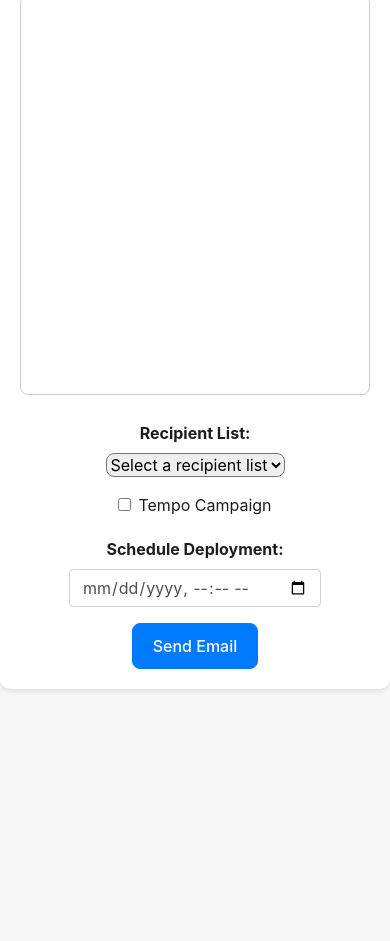
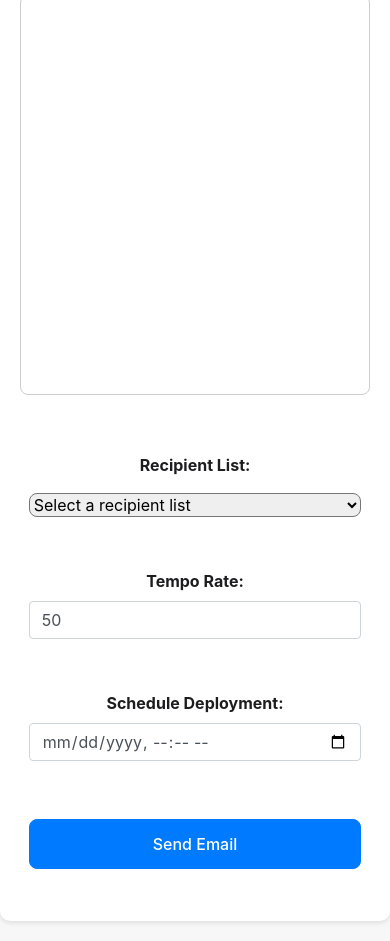
Before and after one commit to inboxinstinct/sparkpost-manager, a website: page public/deployment.html in a window 390 px wide. Shown: the part 478-1419 px from the top of the page. Before the commit the page ends 1187 px from the top, so only its background shows below. Drawn offline with nearby package versions, Linux system fonts and the light colour scheme; no server answers.

Commit message:
design fixes

```diff
--- a/public/deployment.html
+++ b/public/deployment.html
@@ -14,7 +14,7 @@
 
     }
     .deployment-container {
-        max-width: 900px;
+        max-width: 1000px;
         background-color: #fff;
         padding: 20px;
         border-radius: 10px;
@@ -91,20 +91,40 @@
 
     .email-deployment-row {
     display: flex;
-    max-width: 900px;
+    max-width: 95%;
     justify-content: space-between;
-    align-items: center;
-    margin-top: 3rem; /* Adjust the margin as needed */
+    align-items: stretch;
+    margin: 1rem auto;
 }
 
 .email-deployment-column {
-    flex: 1; /* Ensures that the column takes up equal space */
-    padding-right: 1rem; /* Adds some spacing between the two columns */
+    flex: 1;
+    padding: 0 1rem;
+    display: flex;
+    justify-content: center;
+    align-items: center;
 }
 
-.email-deployment-column-button {
-   /* flex-basis: auto; */ /* Allows the button column to adjust based on content size */
-    padding-left: 1rem; /* Ensures spacing between the columns is maintained */
+.email-deployment-item {
+    text-align: center;
+    width: 100%;
+}
+
+.email-deployment-item .form-label {
+    display: block;
+    margin-bottom: 0.5rem;
+}
+
+.email-deployment-item .form-select,
+.email-deployment-item .form-control {
+    width: 100%;
+}
+
+.email-deployment-item .btn-primary {
+    width: 100%;
+    padding: 0.75rem;
+    margin-top: 26px;
+
 }
 
 /* Adjustments for smaller screens */
@@ -112,13 +132,8 @@
     .email-deployment-row {
         flex-direction: column;
     }
-    .email-deployment-column,
-    .email-deployment-column-button {
-        padding-right: 0;
-        padding-left: 0;
-    }
-    .email-deployment-column-button {
-        margin-top: 1rem; /* Adds some space above the button on smaller screens */
+    .email-deployment-column {
+        padding: 1rem 0;
     }
 }
 
@@ -152,29 +167,31 @@
         <p><b>From Email:</b> <span id="emailFromEmail">Loading...</span></p>
     </div>
     <iframe id="emailPreviewFrame" style="width: 100%; height: 400px; border: 1px solid #ccc;"></iframe>
-    <div class="email-deployment-row" style="text-align: center;width:100%;margin:auto">
+    <div class="email-deployment-row">
         <div class="email-deployment-column">
-            <label for="recipientList" class="form-label">Recipient List:</label><br>
-            <select id="recipientList" class="form-select mb-3">
+            <div class="email-deployment-item">
+                <label for="recipientList" class="form-label" style="padding-bottom: 8px;">Recipient List:</label>
+                <select id="recipientList" class="form-select" style="margin-bottom: -18px;">
                     <option value="">Select a recipient list</option>
                 </select>
             </div>
+        </div>
         <div class="email-deployment-column">
-            <div class="form-check">
-                <input class="form-check-input" type="checkbox" id="tempoCheckbox">
-                <label class="form-check-label" for="tempoCheckbox">Tempo Campaign</label>
-            </div>
-            <div id="tempoRateContainer" style="display: none;">
-                <label for="tempoRate" class="form-label">Tempo Rate:</label><br>
-                <input type="number" id="tempoRate" class="form-control" min="1" step="1">
+            <div class="email-deployment-item">
+                <label for="tempoRate" class="form-label">Tempo Rate:</label>
+                <input type="number" id="tempoRate" class="form-control" min="1" max="200" step="1" value="50" required>
             </div>
         </div>
         <div class="email-deployment-column">
-            <label for="scheduledAt" class="form-label">Schedule Deployment:</label><br>
+            <div class="email-deployment-item">
+                <label for="scheduledAt" class="form-label">Schedule Deployment:</label>
                 <input type="datetime-local" id="scheduledAt" class="form-control">
             </div>
-        <div class="email-deployment-column email-deployment-column-button">
+        </div>
+        <div class="email-deployment-column">
+            <div class="email-deployment-item">
                 <button id="sendEmail" class="btn btn-primary">Send Email</button>
+            </div>
         </div>
     </div>
 
@@ -208,7 +225,8 @@
 <div id="successPopup" class="custom-popup" style="display:none;">
     <div class="popup-content">
         <h2>Success!</h2>
-        <p>Email deployed. Loading campaign details...</p>
+        <p>Email created.</p>
+        <a href="/campaigns.html"><button>View Campaigns</button></a>
     </div>
 </div>
 
--- a/public/js/deployment.js
+++ b/public/js/deployment.js
@@ -145,8 +145,13 @@ function confirmSend() {
     const scheduledAtInput = document.getElementById('scheduledAt');
     const scheduledAt = scheduledAtInput.value ? new Date(scheduledAtInput.value) : new Date(Date.now() + 60000); // Current time + 1 minute
 
-    const tempo = document.getElementById('tempoCheckbox').checked;
-    const tempoRate = tempo ? parseInt(document.getElementById('tempoRate').value) : null;
+    //const tempo = document.getElementById('tempoCheckbox').checked;
+    const tempoRate = parseInt(document.getElementById('tempoRate').value);
+
+    if (isNaN(tempoRate) || tempoRate < 1 || tempoRate > 200) {
+        alert('Please enter a valid tempo rate between 1 and 200.');
+        return;
+    }
 
     fetch('/send-email', {
         method: 'POST',
@@ -167,9 +172,9 @@ function confirmSend() {
 
             const campaignIdStr = data.campaignId;
 
-            setTimeout(() => {
+            /* setTimeout(() => {
                 window.location.href = `campaign-details.html?campaignId=${campaignIdStr}`;
-            }, 5000);
+            }, 5000); */
 
             fetch('/save-campaign', {
                 method: 'POST',
@@ -186,7 +191,7 @@ function confirmSend() {
                     recipientListId: recipientListId,
                     isScheduleSent: false,
                     scheduledAt: scheduledAt,
-                    tempo: tempo,
+                    tempo: true,
                     tempoRate: tempoRate,
                 }),
             })
```
Also changed, not shown: public/campaign-details.html (+6 -4 lines), public/campaigns.html (+12 -6 lines). Lines whose indentation alone changed are shown as unchanged.
